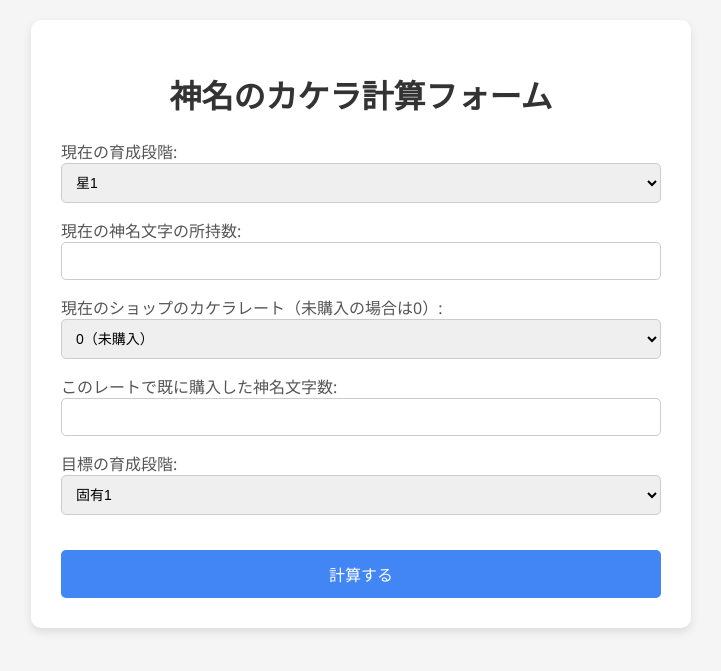
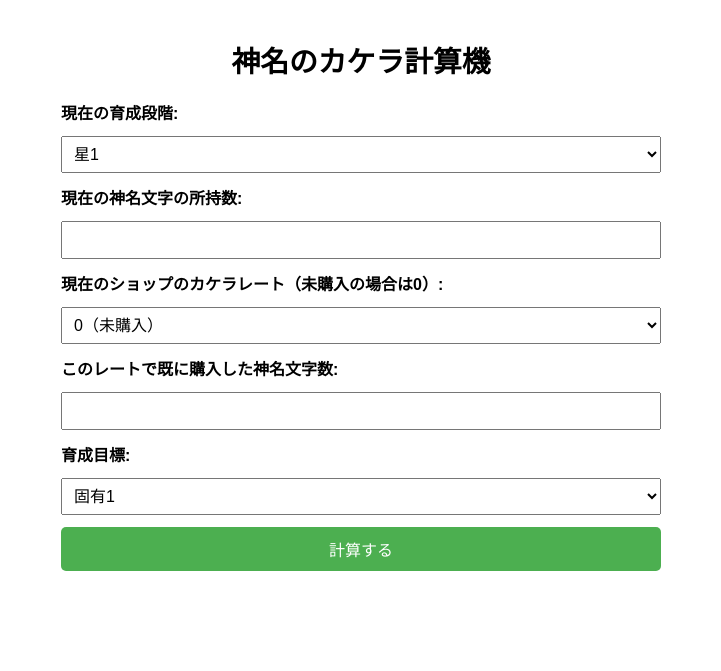
Before and after one commit to tyoroburuaka/kakera-calc, a Flask app: page / in a window 1280 px wide. Shown: the top 671 px of the page, without its empty margins (279-1000 px from the left). Run offline with Flask 3, Linux system fonts and the light colour scheme.

Commit message:
Add files via upload

```diff
--- a/templates/index.html
+++ b/templates/index.html
@@ -2,76 +2,59 @@
 <html lang="ja">
 <head>
   <meta charset="UTF-8">
-  <title>神名のカケラ計算</title>
+  <meta name="viewport" content="width=device-width, initial-scale=1.0">
+  <title>神名のカケラ計算機</title>
   <style>
     body {
-      font-family: "Segoe UI", sans-serif;
-      background-color: #f5f5f5;
+      font-family: sans-serif;
+      padding: 20px;
       margin: 0;
-      padding: 20px;
+      max-width: 600px;
+      margin-left: auto;
+      margin-right: auto;
     }
-
-    .container {
-      max-width: 600px;
-      margin: auto;
-      background: white;
-      padding: 30px;
-      border-radius: 10px;
-      box-shadow: 0 4px 10px rgba(0, 0, 0, 0.1);
-    }
-
     h1 {
       text-align: center;
-      color: #333;
+      font-size: 1.8em;
+      margin-bottom: 20px;
     }
-
+    form {
+      display: flex;
+      flex-direction: column;
+      gap: 12px;
+    }
     label {
-      display: block;
-      margin-bottom: 15px;
-      color: #555;
+      font-weight: bold;
     }
-
-    input, select {
-      width: 100%;
+    input[type="number"], select {
+      padding: 8px;
+      font-size: 1em;
+    }
+    button {
       padding: 10px;
-      font-size: 14px;
-      border: 1px solid #ccc;
-      border-radius: 5px;
-      box-sizing: border-box;
-    }
-
-    button {
-      width: 100%;
-      padding: 12px;
-      font-size: 16px;
-      background-color: #4285f4;
+      font-size: 1em;
+      background-color: #4CAF50;
       color: white;
       border: none;
+      cursor: pointer;
       border-radius: 5px;
-      cursor: pointer;
+    }
+    button:hover {
+      background-color: #45a049;
+    }
+    .result {
       margin-top: 20px;
-    }
-
-    button:hover {
-      background-color: #3367d6;
-    }
-
-    .result {
-      margin-top: 30px;
-      background-color: #e0f7fa;
       padding: 15px;
-      border-radius: 5px;
-      color: #00796b;
-      font-weight: bold;
+      background-color: #f0f0f0;
+      border-left: 5px solid #4CAF50;
     }
   </style>
 </head>
 <body>
-  <div class="container">
-    <h1>神名のカケラ計算フォーム</h1>
+  <h1>神名のカケラ計算機</h1>
   <form method="post">
-      <label>現在の育成段階:
-        <select name="current_stage">
+    <label for="current_stage">現在の育成段階:</label>
+    <select name="current_stage" id="current_stage" required>
       <option value="星1">星1</option>
       <option value="星2">星2</option>
       <option value="星3">星3</option>
@@ -79,14 +62,12 @@
       <option value="固有1">固有1</option>
       <option value="固有2">固有2</option>
     </select>
-      </label>
 
-      <label>現在の神名文字の所持数:
-        <input type="number" name="current_moji" min="0" required>
-      </label>
+    <label for="current_moji">現在の神名文字の所持数:</label>
+    <input type="number" id="current_moji" name="current_moji" min="0" required>
 
-      <label>現在のショップのカケラレート（未購入の場合は0）:
-        <select name="purchased_rate">
+    <label for="purchased_rate">現在のショップのカケラレート（未購入の場合は0）:</label>
+    <select name="purchased_rate" id="purchased_rate" required>
       <option value="0">0（未購入）</option>
       <option value="1">1（1カケラ/文字）</option>
       <option value="2">2（2カケラ/文字）</option>
@@ -94,28 +75,22 @@
       <option value="4">4（4カケラ/文字）</option>
       <option value="5">5（5カケラ/文字）</option>
     </select>
-      </label>
 
-      <label>このレートで既に購入した神名文字数:
-        <input type="number" name="purchased_moji" min="0" required>
-      </label>
+    <label for="purchased_moji">このレートで既に購入した神名文字数:</label>
+    <input type="number" id="purchased_moji" name="purchased_moji" min="0" required>
 
-      <label>目標の育成段階:
-        <select name="target_stage">
+    <label for="target_stage">育成目標:</label>
+    <select name="target_stage" id="target_stage" required>
       <option value="固有1">固有1</option>
       <option value="固有2">固有2</option>
       <option value="固有3">固有3</option>
     </select>
-      </label>
 
     <button type="submit">計算する</button>
   </form>
 
   {% if result %}
-      <div class="result">
-        {{ result }}
-      </div>
+    <div class="result">{{ result }}</div>
   {% endif %}
-  </div>
 </body>
 </html>
```
Lines whose indentation alone changed are shown as unchanged.
